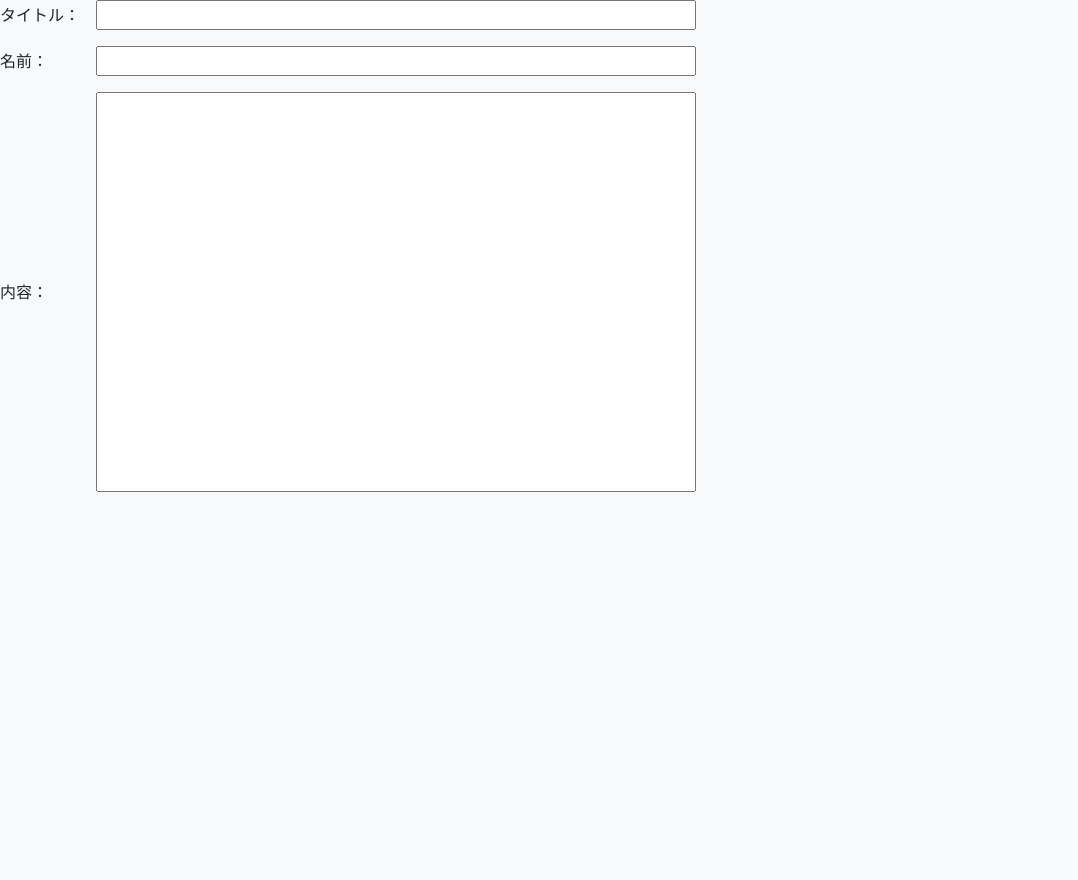
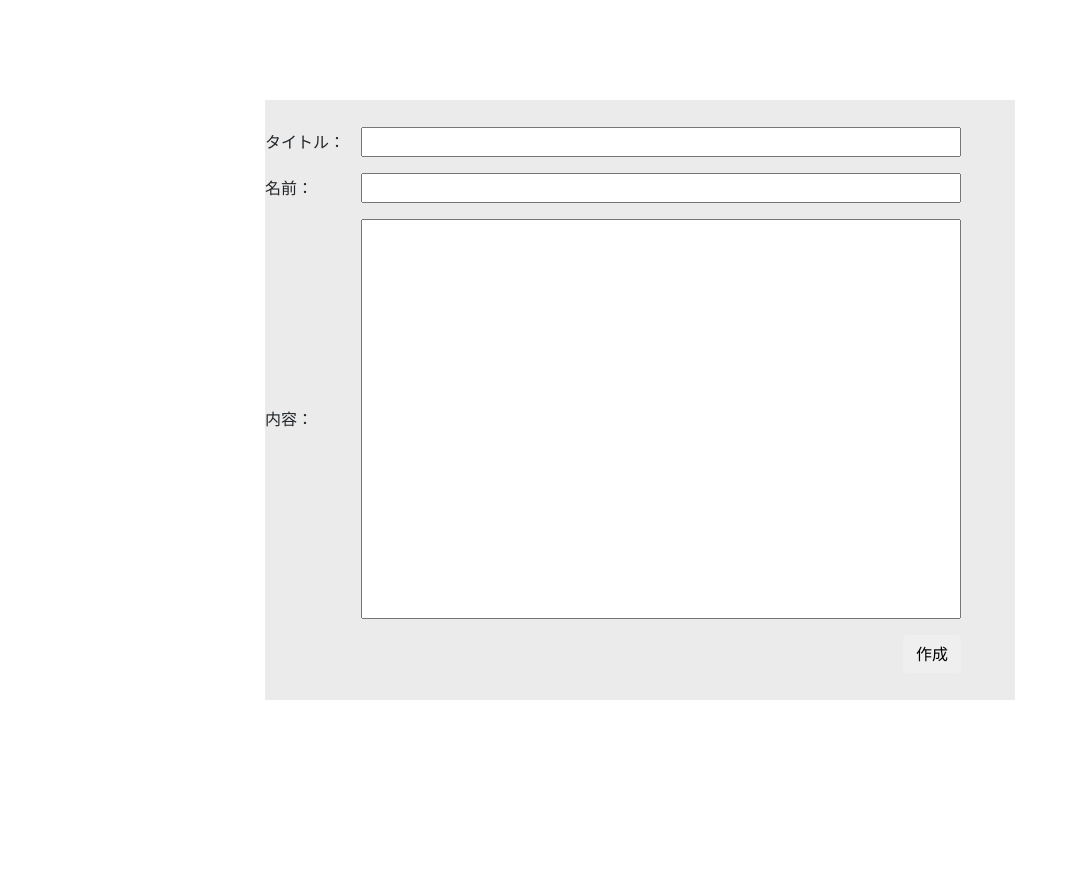
Before and after one commit to AsoGroup-3/2023Dev3Early, a PHP site: page /src/threadcCreate.html in a window 1280 px wide. Shown: the whole page, without its empty margins (0-1078 px from the left). After the commit the page ends 700 px from the top, so only its background shows below. Run offline with PHP 8.4, Linux system fonts and the light colour scheme.

Commit message:
スレッド作成画面完成（仮）

```diff
--- a/04_ソースコード/front/assets/css/style.css
+++ b/04_ソースコード/front/assets/css/style.css
@@ -35,9 +35,10 @@
 }
 
 .create_area{
-  margin:0 auto;
-  height: 880px;
-  width: 100%;
+  height: 600px;
+  width: 750px;
+  background-color: rgb(235, 235, 235);
+  margin:100px auto;
 }
 
 .input_area{
--- a/04_ソースコード/front/src/threadcCreate.html
+++ b/04_ソースコード/front/src/threadcCreate.html
@@ -12,17 +12,18 @@
     <title>Document</title>
 </head>
 <body>
-    <form class="form-inline">
-        <div class="bg-light create_area">
-
+    <form class="form-inline create_area">
+        <div>
             <p class="form-inline">タイトル：　<input type="text" class="input_area"></p>
 
             <p class="form-inline">名前：　　　<input type="text" class="input_area"></p>
 
             <p class="form-inline">内容：　　　<input type="text" class="input_area_lg"></p>
 
+            <div style="text-align: right;"><button type="button" class="btn btn-default">作成</button></div>
         </div>
     </form>
+
 
     <!-- Optional JavaScript -->
     <!-- jQuery first, then Popper.js, then Bootstrap JS -->
```
